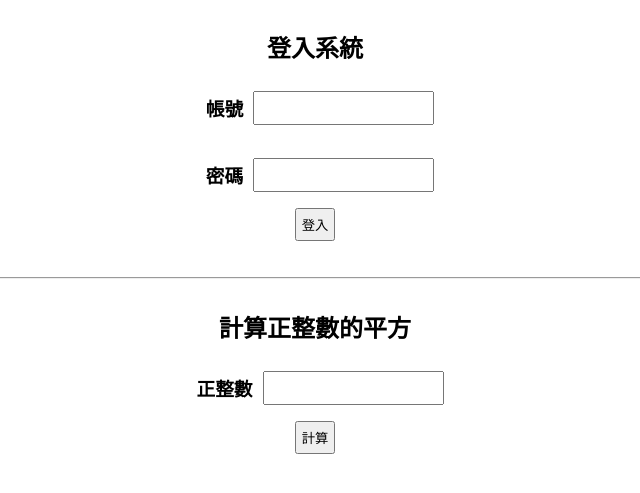
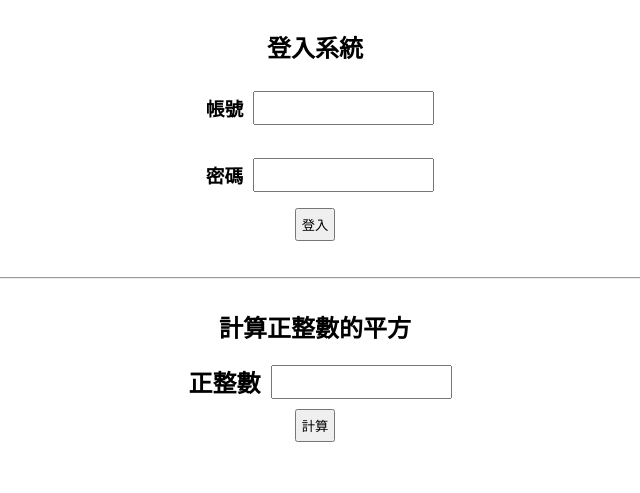
Before and after one commit to lan-yin/WEEK-4, a Flask app: page / in a window 1280 px wide. Shown: the part 101-594 px from the top of the page, without its empty margins (325-965 px from the left). Run offline with Flask 2, Linux system fonts and the light colour scheme.

Commit message:
fixCalculatorInput

```diff
--- a/app.py
+++ b/app.py
@@ -47,7 +47,7 @@ def input():
 @app.route("/square/<number>")
 def square(number):
     result = str(int(number) ** 2)
-    return render_template("square.html", result = result, number = number)
+    return render_template("square.html", result = result)
 
 
 
--- a/public/styles/style.css
+++ b/public/styles/style.css
@@ -49,6 +49,31 @@ main h3.memberWelcome {
   font-size: 1.5rem;
 }
 
+div.cal_box {
+  display: flex;
+  flex-direction: column;
+  align-items: center;
+  justify-content: center;
+  width: 400px;
+}
+div.cal_box h3 {
+  margin: 30px 10px 10px 10px;
+  font-size: 1.5rem;
+}
+div.cal_box div.cal_input {
+  display: flex;
+  align-items: center;
+}
+div.cal_box div.cal_input h3.input {
+  margin: 10px;
+}
+div.cal_box div.cal_input input {
+  line-height: 30px;
+}
+div.cal_box button {
+  padding: 5px;
+}
+
 hr {
   clear: both;
   display: block;
--- a/public/styles/style.scss
+++ b/public/styles/style.scss
@@ -47,6 +47,32 @@ main {
     font-size: 1.5rem;
   }
 }
+
+div.cal_box {
+  display: flex;
+  flex-direction: column;
+  align-items: center;
+  justify-content: center;
+  width: 400px;
+  h3 {
+    margin: 30px 10px 10px 10px;
+    font-size: 1.5rem;
+  }
+  div.cal_input {
+    display: flex;
+    align-items: center;
+    h3.input {
+      margin: 10px;
+    }
+    input {
+      line-height: 30px;
+    }
+  }
+  button {
+    padding: 5px;
+  }
+}
+
 hr {
   clear: both;
   display: block;
--- a/templates/index.html
+++ b/templates/index.html
@@ -1,30 +1,52 @@
 <!DOCTYPE html>
 <html lang="en">
   <head>
-    <meta charset="UTF-8">
-    <meta http-equiv="X-UA-Compatible" content="IE=edge">
-    <meta name="viewport" content="width=device-width, initial-scale=1.0">
+    <meta charset="UTF-8" />
+    <meta http-equiv="X-UA-Compatible" content="IE=edge" />
+    <meta name="viewport" content="width=device-width, initial-scale=1.0" />
     <title>首頁</title>
-    <link rel="stylesheet" href="../styles/style.css">
+    <link rel="stylesheet" href="../styles/style.css" />
   </head>
   <body>
     <header><h1>歡迎光臨，請輸入帳號密碼</h1></header>
     <main>
       <form action="/signin" method="POST">
         <h3 class="tittle">登入系統</h3>
-        <div class="input"><h3>帳號 </h3><input type="text" name="user"></div>
-        <div class="input"><h3>密碼 </h3><input type="password" name="password"></div>
+        <div class="input">
+          <h3>帳號</h3>
+          <input type="text" name="user" />
+        </div>
+        <div class="input">
+          <h3>密碼</h3>
+          <input type="password" name="password" />
+        </div>
         <button>登入</button>
       </form>
-    <br>
-    <br>
-    <hr>
-    <form action="/input" method="POST">
-        <h3 class="tittle">計算正整數的平方</h3>
-        <div class="input"><h3>正整數 </h3><input type="number" name="number"></div>
-        <button>計算</button>
-    </form>
+      <br />
+      <br />
+      <hr />
+      <div class="cal_box">
+        <h3 class="cal">計算正整數的平方</h3>
+        <div class="cal_input">
+          <h3 class="input">正整數</h3>
+          <input type="number" id="number" />
+        </div>
+        <button type="button" class="send" onclick="redirect_url()">
+          計算
+        </button>
+      </div>
     </main>
 
+    <script>
+      function redirect_url() {
+        num = document.getElementById("number").value;
+        console.log(num);
+        if (num == "") {
+          location.href = "/";
+        } else {
+          location.href = "/square/" + num;
+        }
+      }
+    </script>
   </body>
 </html>
```
Also changed, not shown: 1 other file. Lines whose indentation alone changed are shown as unchanged.
